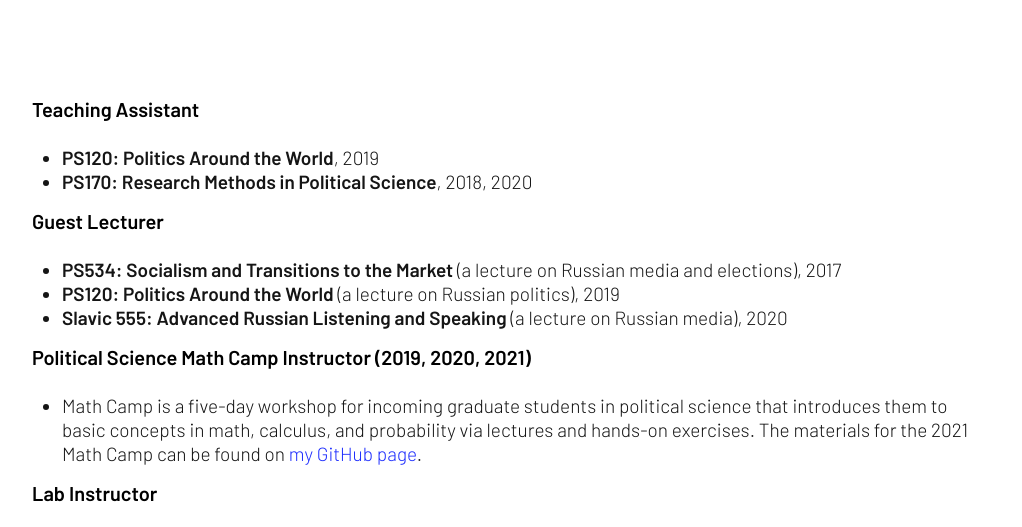
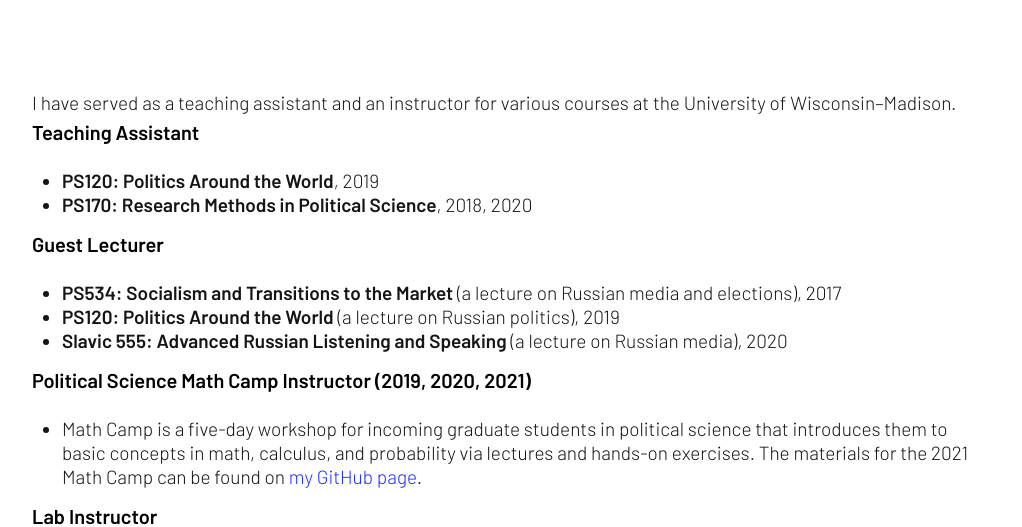
Before and after one commit to shirikov/website, a plain HTML site: page teaching.html in a window 1280 px wide. Shown: the part 228-755 px from the top of the page, without its empty margins (128-1150 px from the left). Drawn offline with nearby package versions, Linux system fonts and the light colour scheme.

Commit message:
teaching update

```diff
--- a/teaching.html
+++ b/teaching.html
@@ -84,6 +84,8 @@
 											<div class="row">
 												<div class="col-md-12">
 
+												  I have served as a teaching assistant and an instructor for various courses at the University of Wisconsin–Madison.
+
 													<h5>Teaching Assistant</h5>
 
 												<ul>
```
